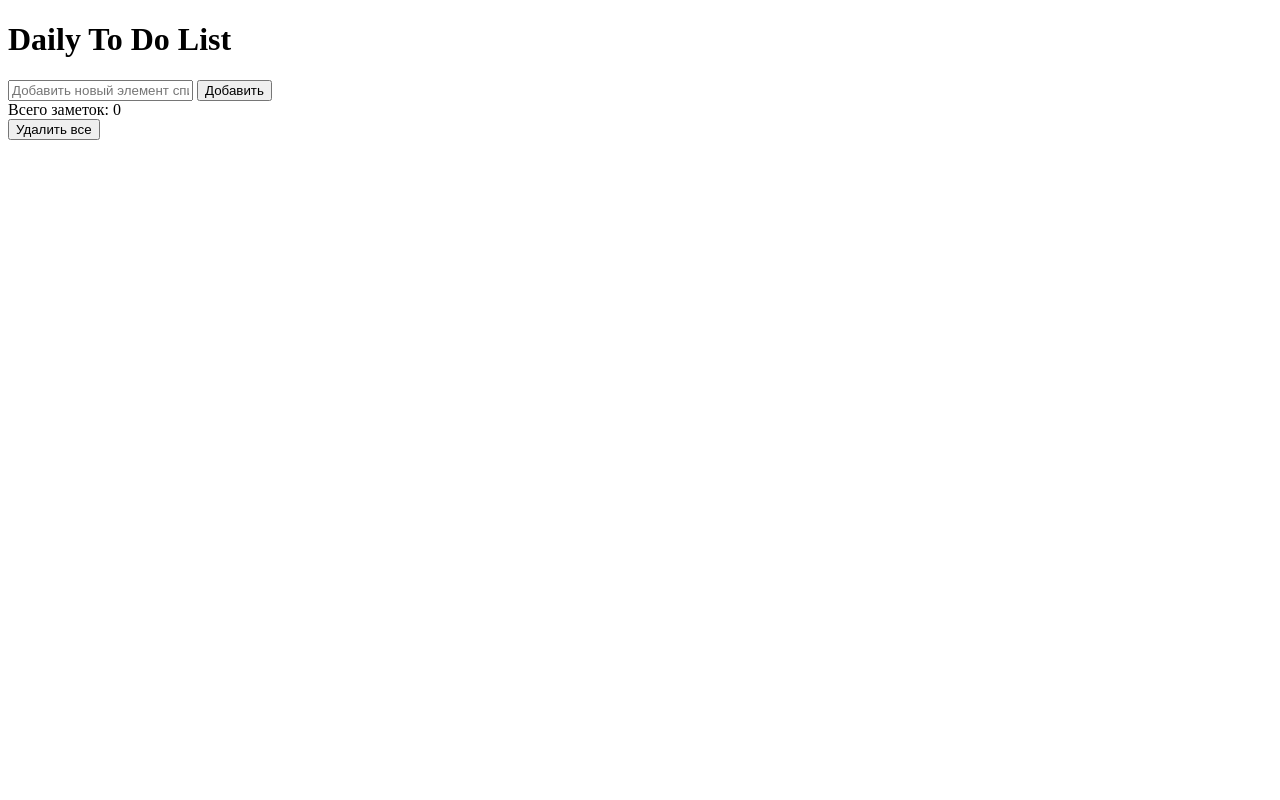
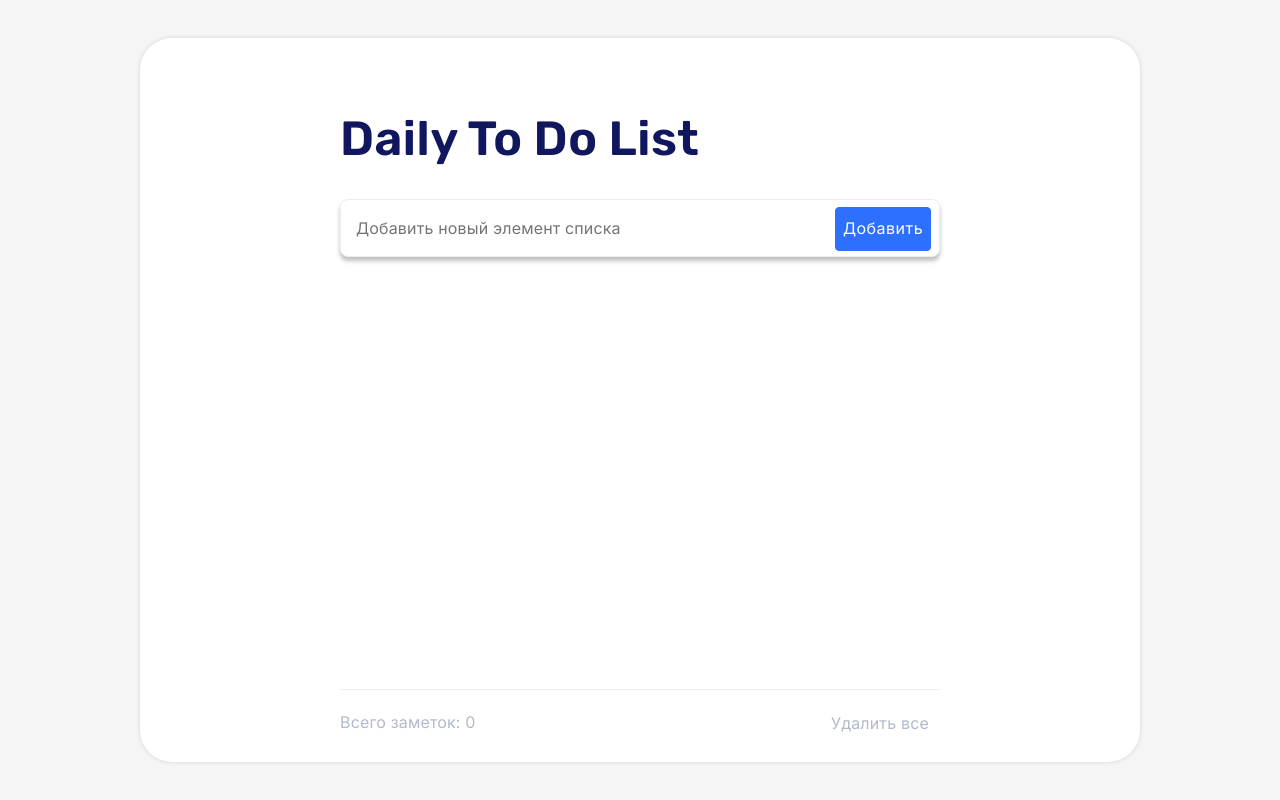
Before and after one commit to maksniv/Portfolio-To-Do, a plain HTML site: page index.html in a window 1280 px wide. Drawn offline with nearby package versions, Linux system fonts and the light colour scheme; the site is published under a folder, as on GitHub Pages, so addresses that start at the root find nothing; no server answers.

Commit message:
Update index.html

```diff
--- a/index.html
+++ b/index.html
@@ -5,7 +5,7 @@
     <meta charset="UTF-8">
     <meta http-equiv="X-UA-Compatible" content="IE=edge">
     <meta name="viewport" content="width=device-width, initial-scale=1.0">
-    <link rel="stylesheet" href="/CSS/index.css">
+    <link rel="stylesheet" href="CSS/index.css">
     <link rel="preconnect" href="https://fonts.googleapis.com">
     <link rel="preconnect" href="https://fonts.gstatic.com" crossorigin>
     <link href="https://fonts.googleapis.com/css2?family=Rubik:ital,wght@0,600;1,600&display=swap" rel="stylesheet">
```
